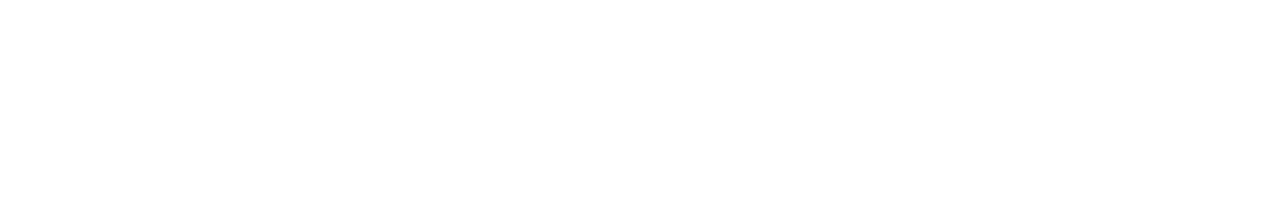
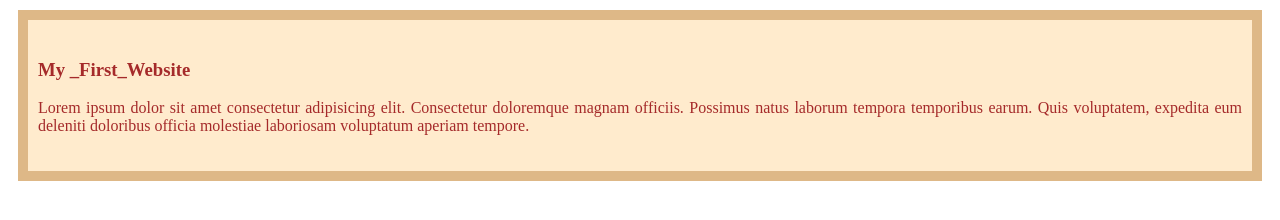
Before and after one commit to Rafiul-Ovi/my-first-website, a plain HTML site: page index.html in a window 1280 px wide. Drawn offline with Linux system fonts and the light colour scheme.

Commit message:
Added my first blog

```diff
--- a/index.html
+++ b/index.html
@@ -4,8 +4,12 @@
     <meta charset="UTF-8">
     <meta name="viewport" content="width=device-width, initial-scale=1.0">
     <title>my-first-website</title>
+    <link rel="stylesheet" href="style/blog.css">
 </head>
 <body>
-
+    <div>
+        <h3>My _First_Website</h3>
+        <p>Lorem ipsum dolor sit amet consectetur adipisicing elit. Consectetur doloremque magnam officiis. Possimus natus laborum tempora temporibus earum. Quis voluptatem, expedita eum deleniti doloribus officia molestiae laboriosam voluptatum aperiam tempore.</p>
+    </div>
 </body>
 </html>
--- /dev/null
+++ b/style/blog.css
@@ -0,0 +1,8 @@
+div{
+    background-color: blanchedalmond;
+    color: brown;
+    margin: 10px;
+    border: 10px solid burlywood;
+    padding: 20px 10px;
+    text-align: justify;
+}
```
